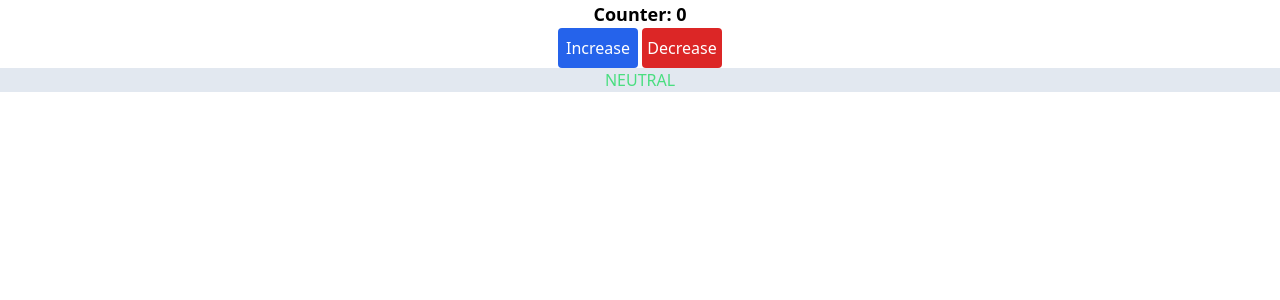
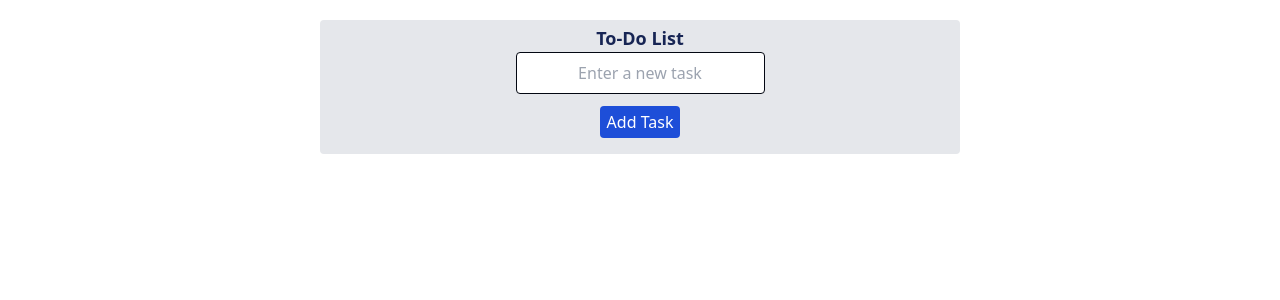
Before and after one commit to buddhika85/30_Apps_Angular, an Angular app: page / in a window 1280 px wide. Shown: the top 300 px of the page. Built offline with nearby package versions, Linux system fonts and the light colour scheme.

Commit message:
To Do List

```diff
--- a/src/app/app.component.html
+++ b/src/app/app.component.html
@@ -1,3 +1,5 @@
 <!-- <app-photo-card-1 /> -->
 
-<app-counter-2 />
+<!-- <app-counter-2 /> -->
+
+<app-to-do-list-3 />
--- /dev/null
+++ b/src/app/to-do-list-3/to-do-list-3.component.html
@@ -0,0 +1,31 @@
+<div
+  class="flex justify-center bg-gray-200 w-3/6 m-10 mx-auto mt-5 p-1 rounded"
+>
+  <div class="grid grid-col1">
+    <h3 class="text-center font-bold text-lg text-blue-950">To-Do List</h3>
+    <input
+      placeholder="Enter a new task"
+      class="text-center border border-gray-950 rounded p-2"
+      [(ngModel)]="toDoStr"
+    />
+    <button
+      class="bg-blue-700 w-20 p-1 my-3 mx-auto rounded text-white hover:bg-blue-900"
+      (click)="addToDo()"
+    >
+      Add Task
+    </button>
+
+    <div
+      class="grid grid-cols-2 p-1"
+      *ngFor="let item of toDoList.toDos; let i = index"
+    >
+      <div>{{ item.toString() }}</div>
+      <button
+        class="bg-orange-500 rounded text-white hover:bg-red-700"
+        (click)="toDoList.removeToDo(item.id)"
+      >
+        Remove
+      </button>
+    </div>
+  </div>
+</div>
--- /dev/null
+++ b/src/app/to-do-list-3/to-do-list-3.component.ts
@@ -0,0 +1,48 @@
+import { CommonModule } from '@angular/common';
+import { Component, inject, Injectable } from '@angular/core';
+import { FormsModule } from '@angular/forms';
+
+@Component({
+  selector: 'app-to-do-list-3',
+  standalone: true,
+  imports: [CommonModule, FormsModule],
+  templateUrl: './to-do-list-3.component.html',
+  styleUrl: './to-do-list-3.component.scss',
+})
+export class ToDoList3Component {
+  toDoList: ToDoList = inject(ToDoList);
+  toDoStr: string = '';
+
+  addToDo() {
+    this.toDoList.addToDo(this.toDoStr);
+  }
+}
+
+@Injectable({ providedIn: 'root' })
+export class ToDoList {
+  toDos: ToDo[] = [];
+  private lastId: number = 0;
+
+  addToDo(toDo: string) {
+    this.toDos.push(new ToDo(++this.lastId, toDo));
+  }
+
+  removeToDo(id: number) {
+    const indexOfToDoToRemove = this.toDos.findIndex((x) => x.id === id);
+    this.toDos.splice(indexOfToDoToRemove, 1); // remove
+  }
+}
+
+export class ToDo {
+  id: number = 0;
+  description: string = '';
+
+  constructor(id: number, description: string) {
+    this.id = id;
+    this.description = description;
+  }
+
+  toString() {
+    return `${this.id} ${this.description}`;
+  }
+}
```
Also changed, not shown: src/app/app.component.ts (+7 -1 lines), src/app/to-do-list-3/to-do-list-3.component.scss (added).
